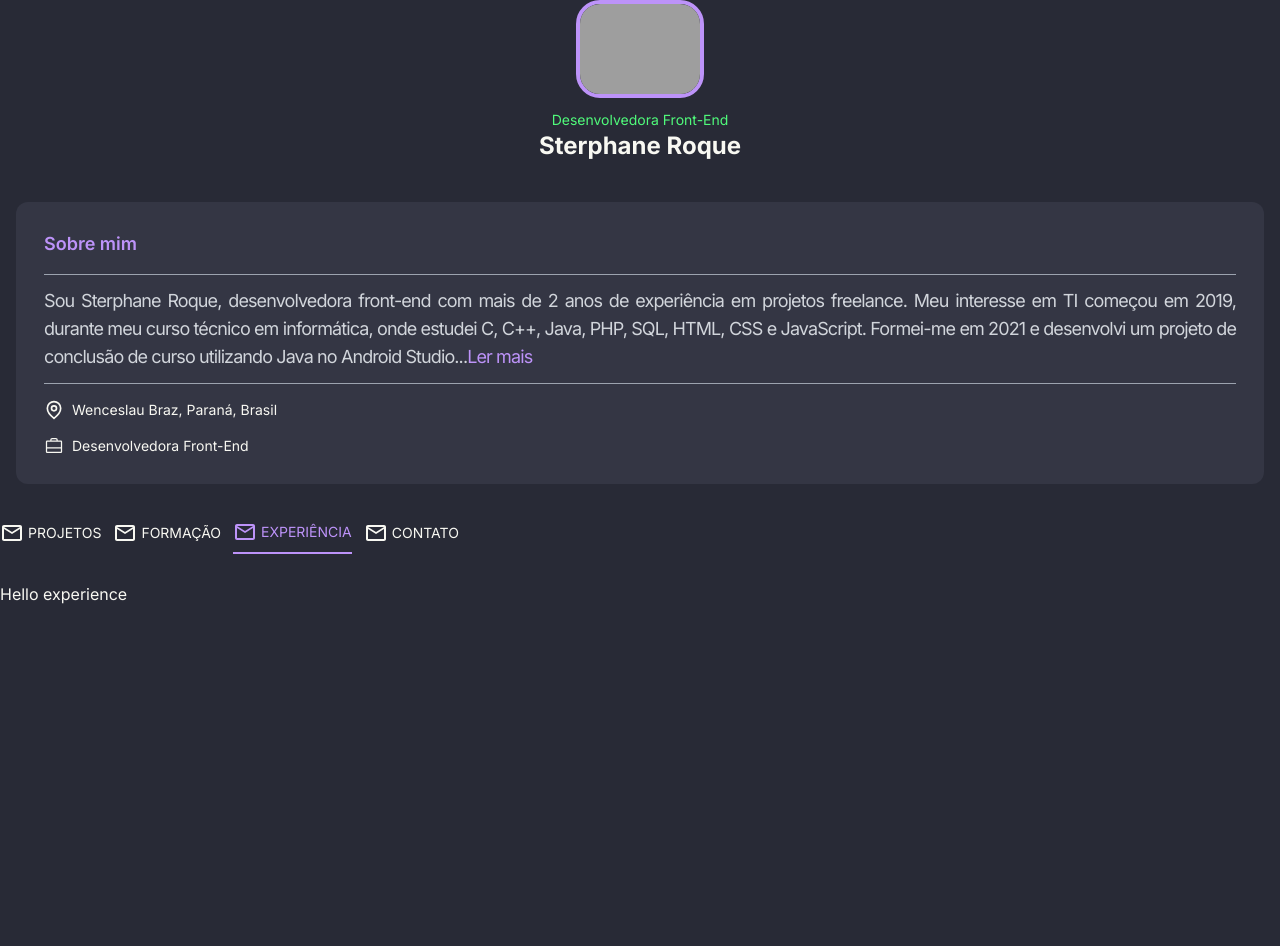
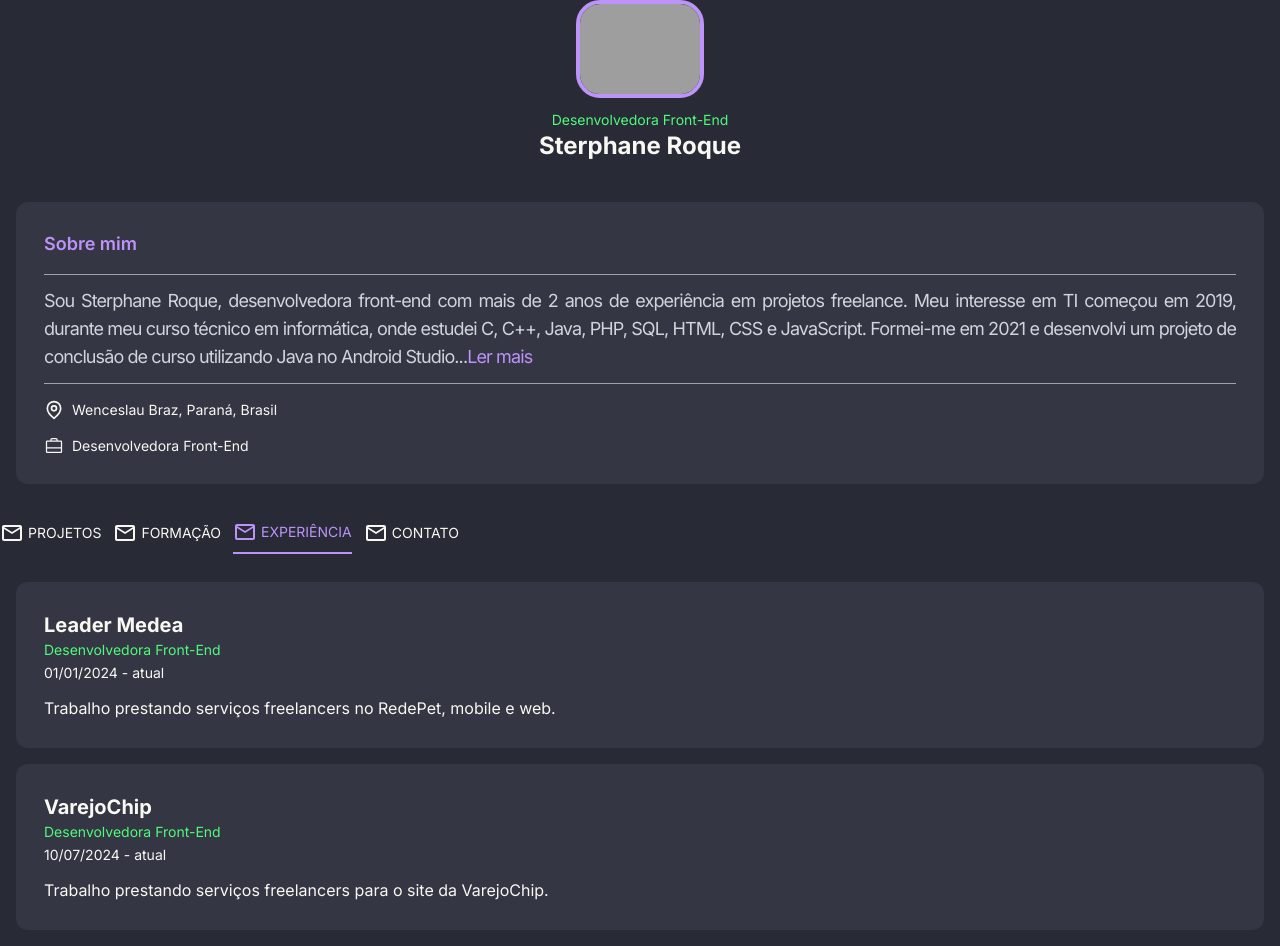
Before and after one commit to SterRoque/meu-portifolio, a Next.js app: page / in a window 1280 px wide. Both pictures are taken after a click on the link "EXPERIÊNCIA". Before the commit the page ends 800 px from the top, so only its background shows below. Built offline with nearby package versions, Linux system fonts and the light colour scheme; grey boxes are pictures that could not be loaded.

Commit message:
feat: experiences section

```diff
--- a/src/app/page.tsx
+++ b/src/app/page.tsx
@@ -25,7 +25,7 @@ export default function Home() {
          isActive: false,
       },
       {
-         component: NavSections.Experience,
+         component: NavSections.Experiences,
          title: 'Experiência',
          icon: <MdOutlineMailOutline className='text-2xl' />,
          isActive: false,
--- a/src/components/NavSections/Experience.tsx
+++ /dev/null
@@ -1,3 +0,0 @@
-export function Experience() {
-   return <div>Hello experience</div>;
-}
--- /dev/null
+++ b/src/components/NavSections/Experiences.tsx
@@ -0,0 +1,18 @@
+import { experiences } from '@/constants/experiences';
+
+export function Experiences() {
+   return (
+      <div>
+         {experiences.map((experience) => (
+            <div className='mx-4 p-7 bg-gray-custom mb-4 rounded-xl'>
+               <h2 className='font-bold text-[20px]'>{experience.name}</h2>
+               <div className='text-secondary text-sm'>{experience.role}</div>
+               <span className='text-sm'>
+                  {experience.start} - {experience.end}
+               </span>
+               <p className='mt-3'>{experience.description}</p>
+            </div>
+         ))}
+      </div>
+   );
+}
--- a/src/components/NavSections/index.ts
+++ b/src/components/NavSections/index.ts
@@ -1,11 +1,11 @@
 import { Contact } from './Contact';
-import { Experience } from './Experience';
+import { Experiences } from './Experiences';
 import { Formations } from './Formations';
 import { Projects } from './Projects';
 
 export const NavSections = {
    Projects,
    Formations,
-   Experience,
+   Experiences,
    Contact,
 };
--- /dev/null
+++ b/src/constants/experiences.ts
@@ -0,0 +1,18 @@
+export const experiences = [
+   {
+      name: 'Leader Medea',
+      role: 'Desenvolvedora Front-End',
+      start: '01/01/2024',
+      end: 'atual',
+      description:
+         'Trabalho prestando serviços freelancers no RedePet, mobile e web.',
+   },
+   {
+      name: 'VarejoChip',
+      role: 'Desenvolvedora Front-End',
+      start: '10/07/2024',
+      end: 'atual',
+      description:
+         'Trabalho prestando serviços freelancers para o site da VarejoChip.',
+   },
+];
```
